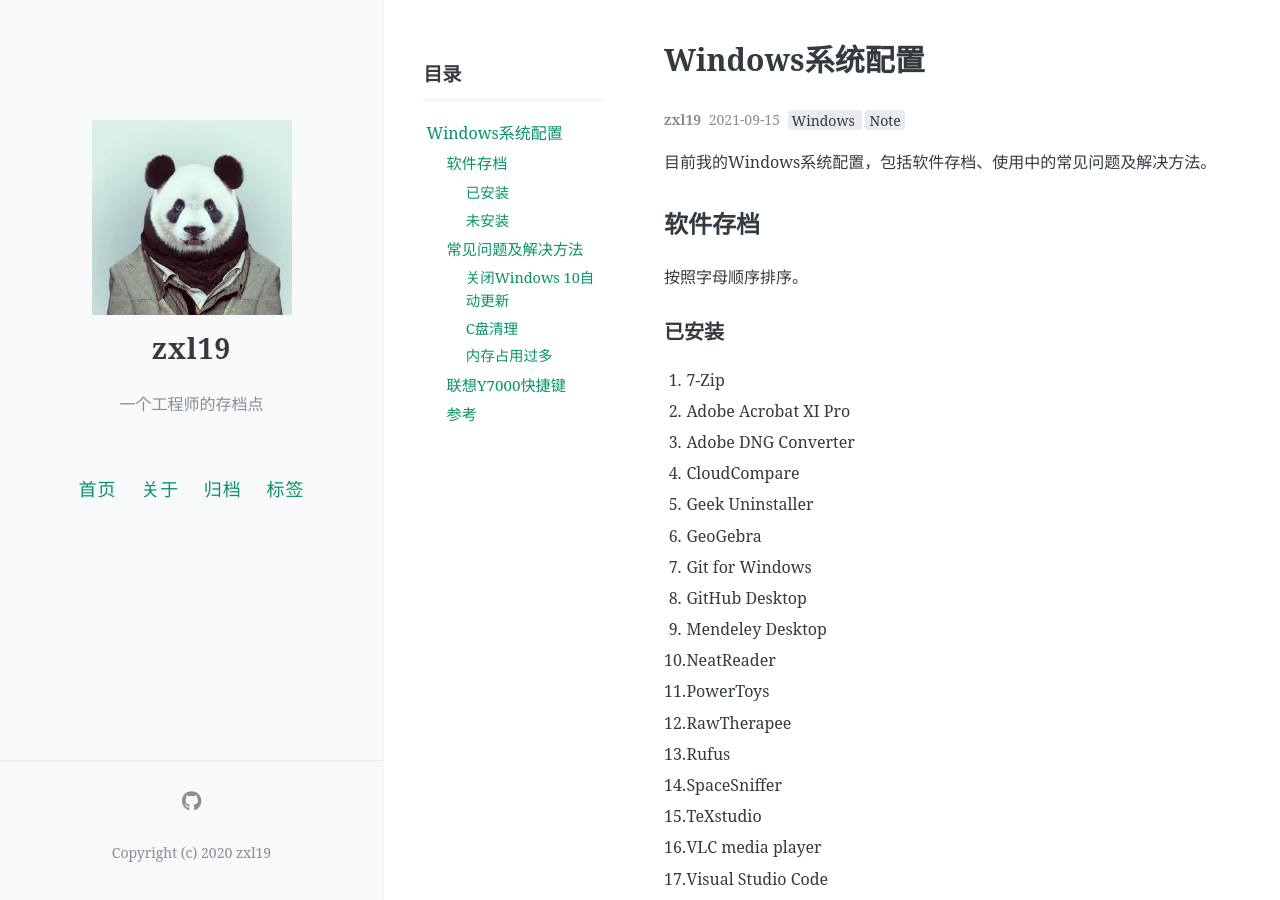
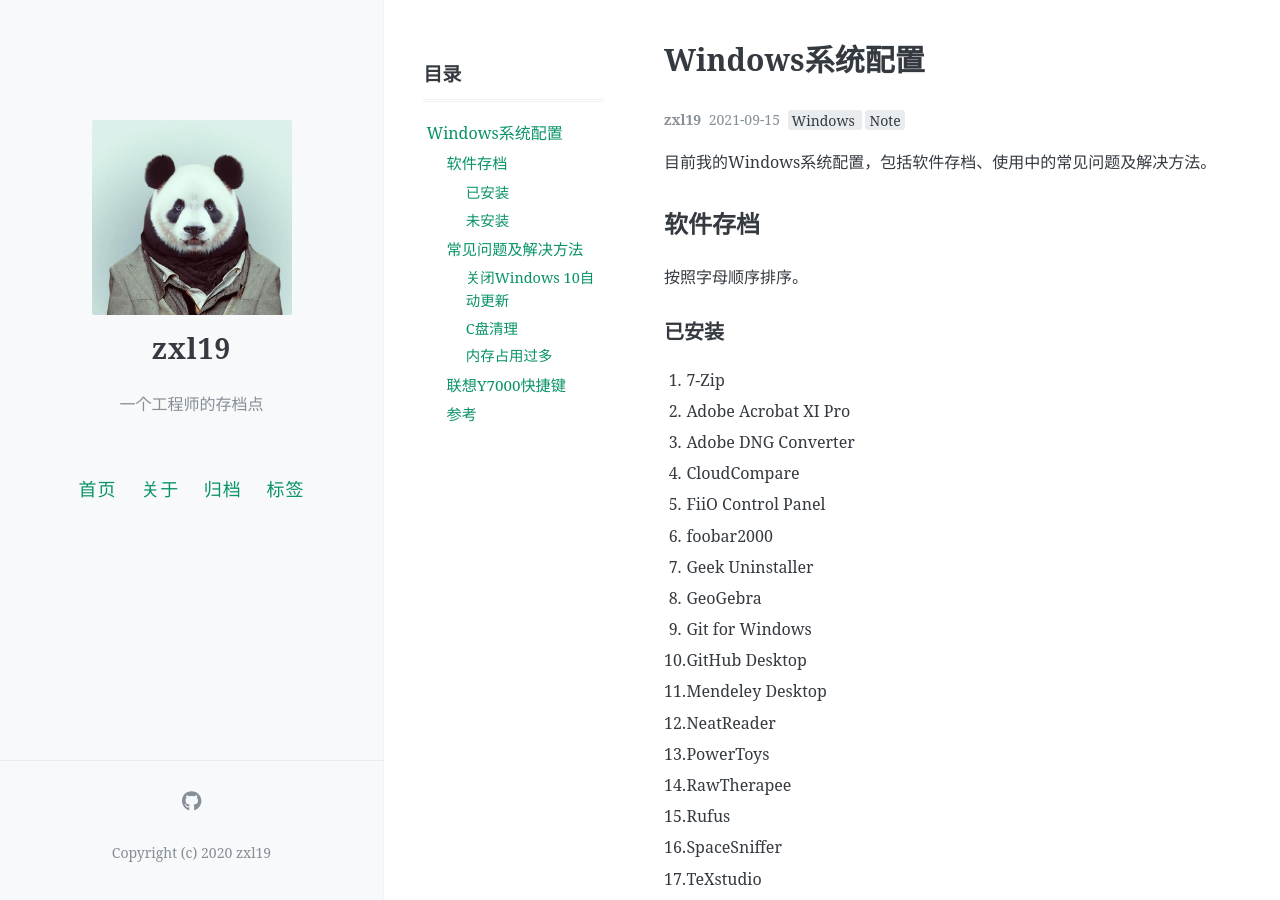
Before and after one commit to zxl19/zxl19.github.io, a Jekyll site: the page built from _posts/2021-09-15-windows-setup.md, in a window 1280 px wide and 900 px high. Built offline with Jekyll 4.4.1, drawn with Linux system fonts in a browser that asks for light colours; comment, search, counter and statistics services are not loaded; some of the changed text lies outside the part shown.

Commit message:
Update Posts

```diff
--- a/_posts/2021-09-15-windows-setup.md
+++ b/_posts/2021-09-15-windows-setup.md
@@ -23,23 +23,25 @@ pinned: false
 2. Adobe Acrobat XI Pro
 3. Adobe DNG Converter
 4. CloudCompare
-5. Geek Uninstaller
-6. GeoGebra
-7. Git for Windows
-8. GitHub Desktop
-9. Mendeley Desktop
-10. NeatReader
-11. PowerToys
-12. RawTherapee
-13. Rufus
-14. SpaceSniffer
-15. TeXstudio
-16. VLC media player
-17. Visual Studio Code
-18. XMind
-19. 格式工厂
-20. 尼康工坊
-21. 万兴喵影
+5. FiiO Control Panel
+6. foobar2000
+7. Geek Uninstaller
+8. GeoGebra
+9. Git for Windows
+10. GitHub Desktop
+11. Mendeley Desktop
+12. NeatReader
+13. PowerToys
+14. RawTherapee
+15. Rufus
+16. SpaceSniffer
+17. TeXstudio
+18. VLC media player
+19. Visual Studio Code
+20. XMind
+21. 格式工厂
+22. 尼康工坊
+23. 万兴喵影
 
 ### 未安装
 
```
Also changed, not shown: other parts of _posts/2021-09-15-windows-setup.md (+9 -8 lines), _posts/2020-06-25-github-setup.md (+24 -11 lines).
